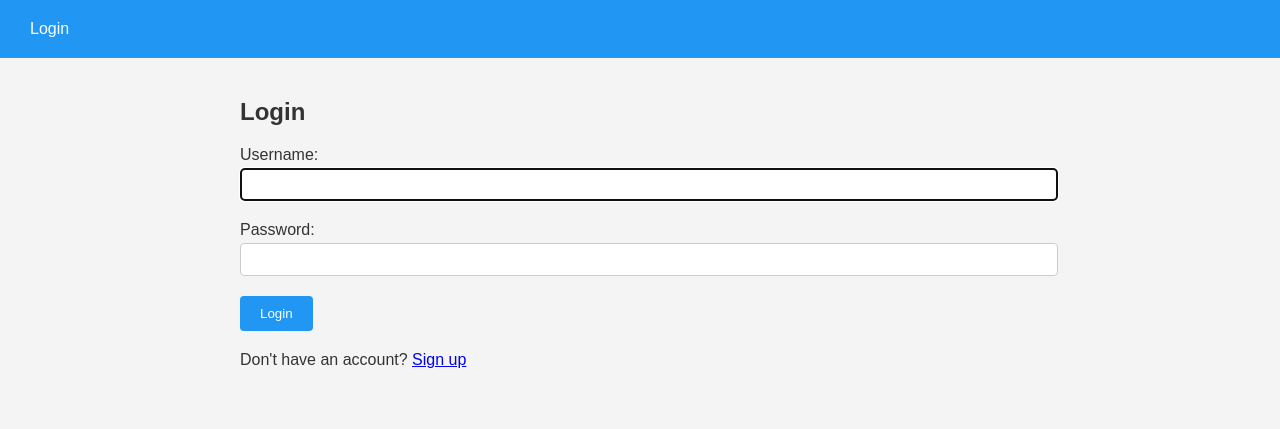
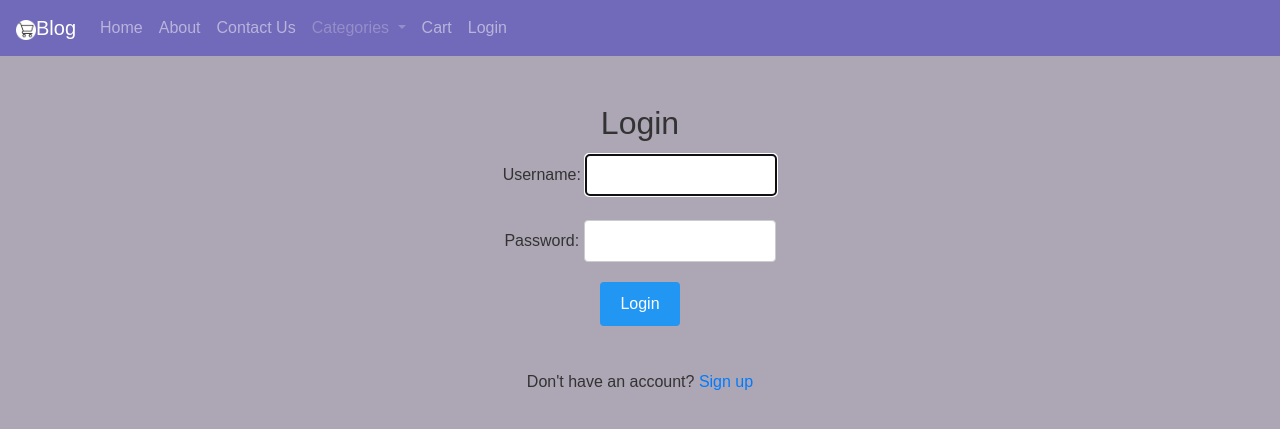
Before and after one commit to Path-1312/E-commerce, a Django app: page /login/ in a window 1280 px wide. Shown: the top 429 px of the page. Run offline with Django 4.2, Linux system fonts and the light colour scheme; some libraries are stand-ins or nearby versions.

Commit message:
added login

```diff
--- a/templates/registration/base.html
+++ b/templates/registration/base.html
@@ -1,9 +1,71 @@
-<!DOCTYPE html>
+<!doctype html>
 <html lang="en">
   <head>
-    <meta charset="UTF-8">
-    <title>To-Do App</title>
+    {% load static %}
+
+    <link rel="stylesheet" href="https://cdn.jsdelivr.net/npm/bootstrap@4.6.2/dist/css/bootstrap.min.css" integrity="sha384-xOolHFLEh07PJGoPkLv1IbcEPTNtaed2xpHsD9ESMhqIYd0nLMwNLD69Npy4HI+N" crossorigin="anonymous">
+
+    <title>{% block title %} {% endblock %}</title>
+    <link rel="icon" href="{% static 'blog/images.png' %}" type="image/png">
+  </head>
+  <body style="background-color:rgb(173, 166, 180)">
+
+
+
+    <nav class="navbar navbar-expand-lg navbar-dark" style="background-color:rgba(13, 0, 192, 0.37)">
+      <a class="navbar-brand" href="/"><img src="{% static 'blog/images.png' %}" height=20>Blog</a>
+      <button class="navbar-toggler" type="button" data-toggle="collapse" data-target="#navbarNav" aria-controls="navbarNav" aria-expanded="false" aria-label="Toggle navigation">
+        <span class="navbar-toggler-icon"></span>
+      </button>
+      <div class="collapse navbar-collapse" id="navbarNav">
+        <ul class="navbar-nav">
+          <li class="nav-item">
+            <a class="nav-link" href="/">Home</span></a>
+          </li>
+          <li class="nav-item">
+            <a class="nav-link" href="/about/">About</a>
+          </li>
+          <li class="nav-item">
+            <a class="nav-link" href="/contact us/">Contact Us</a>
+          </li>
+          <li class="nav-item dropdown">
+            <a class="nav-link dropdown-toggle disabled" href="#" role="button" data-toggle="dropdown" aria-expanded="false">
+              Categories
+            </a>
+            <div class="dropdown-menu">
+            {% for product, range, nSlides in allProds %}
+              <a class="dropdown-item" href="/category/{{product.0.category}}">{{product.0.category}}</a>
+            {% endfor %}
+            </div>
+            <a href="/cart/">
+              <li>
+                <a class="nav-link" href="/cart/">Cart</a>
+              </li>
+            </a>
+            <li class="nav-item">
+            {% if user.is_authenticated %}
+            {% comment %} <a class="nav-link" href="{% url 'profile' %}">Profile</a> {% endcomment %}
+              <a class="nav-link" href="{% url 'logout' %}">Logout</a>
+            {% else %}
+              <a class="nav-link" href="{% url 'login' %}">Login</a>
+            {% endif %}
+            </li>
+              </div>
+            </div>
+          </li>
+        </ul>
+      </div>
+    </nav><br><br>
+    {% block body %} {% endblock %}
+
+
+    <script src="https://code.jquery.com/jquery-3.3.1.slim.min.js" integrity="sha384-q8i/X+965DzO0rT7abK41JStQIAqVgRVzpbzo5smXKp4YfRvH+8abtTE1Pi6jizo" crossorigin="anonymous"></script>
+    <script src="https://cdnjs.cloudflare.com/ajax/libs/popper.js/1.14.6/umd/popper.min.js" integrity="sha384-wHAiFfRlMFy6i5SRaxvfOCifBUQy1xHdJ/yoi7FRNXMRBu5WHdZYu1hA6ZOblgut" crossorigin="anonymous"></script>
+    <script src="https://stackpath.bootstrapcdn.com/bootstrap/4.2.1/js/bootstrap.min.js" integrity="sha384-B0UglyR+jN6CkvvICOB2joaf5I4l3gm9GU6Hc1og6Ls7i6U/mkkaduKaBhlAXv9k" crossorigin="anonymous"></script>
+
     <style>
+
+
     :root {
         --bg-light:#f4f4f4; --bg-dark:#2e2e2e;
         --text-light:#333; --text-dark:#eee;
@@ -19,41 +81,18 @@
         background: var(--bg-dark);
         color: var(--text-dark);
     }
-        header {
-            padding: 20px;
-            background: #2196f3;
-            color: #fff;
-        }
-        nav a {
-            margin: 0 10px;
-            color: #fff;
-            text-decoration: none;
-        }
+
     .container {
         padding: 20px;
         max-width: 800px;
         margin: auto;
     }
-        .task {
-            padding: 10px;
-            border: 1px solid #ccc;
-            border-radius: 5px;
-            margin-bottom: 10px;
-        }
-        .priority-low {
-            border-left: 5px solid var(--pri-low);
-        }
-        .priority-medium {
-            border-left: 5px solid var(--pri-med);
-        }
-        .priority-high {
-            border-left: 5px solid var(--pri-high);
-        }
+
     form {
         margin-bottom: 20px;
     }
     form input, form textarea, form select {
-            width: 100%;
+        width: 15%;
         padding: 8px;
         margin: 4px 0;
         border: 1px solid #ccc;
@@ -70,20 +109,11 @@
     button:hover {
         background: #1976d2;
     }
+
+      {% block style %}  {% endblock %}
     </style>
-</head>
-<body class="{% if request.user.is_authenticated and request.user.profile.theme == 'dark' %}dark{% endif %}">
-    <header>
-        <nav>
-            {% if user.is_authenticated %}
-                <a href="{% url 'logout' %}">Logout</a>
-            {% else %}
-                <a href="{% url 'login' %}">Login</a>
-            {% endif %}
-        </nav>
-    </header>
-    <div class="container">
-        {% block content %}{% endblock %}
-    </div>
   </body>
 </html>
+<style>
+
+</style>
--- a/templates/registration/login.html
+++ b/templates/registration/login.html
@@ -1,9 +1,11 @@
 {% extends 'registration/base.html' %}
-{% block content %}
+{% block body %}
+
+<center>
     {% if messages %}
         <ul>
             {% for message in messages %}
-                <li class="alert-{{ message.tags }}">{{ message }}</li>
+                <a class="alert-{{ message.tags }}">{{ message }}</a>
             {% endfor %}
         </ul>
     {% endif %}
@@ -11,6 +13,7 @@
 <form method="post">{% csrf_token %}
     {{ form.as_p }}
     <button type="submit">Login</button>
-</form>
+</form><br>
 <p>Don't have an account? <a href="{% url 'cart:signup' %}">Sign up</a></p>
+</center>
 {% endblock %}
--- a/templates/registration/signup.html
+++ b/templates/registration/signup.html
@@ -1,9 +1,10 @@
 {% extends 'registration/base.html' %}
-{% block content %}
+{% block body %}
 <h2>Sign Up</h2>
 <form method="post">{% csrf_token %}
     {{ form.as_p }}
     <button type="submit">Register</button>
 </form>
 <p>Already have an account? <a href="{% url 'login' %}">Login</a></p>
+
 {% endblock %}
```
Also changed, not shown: db.sqlite3. Lines whose indentation alone changed are shown as unchanged.
